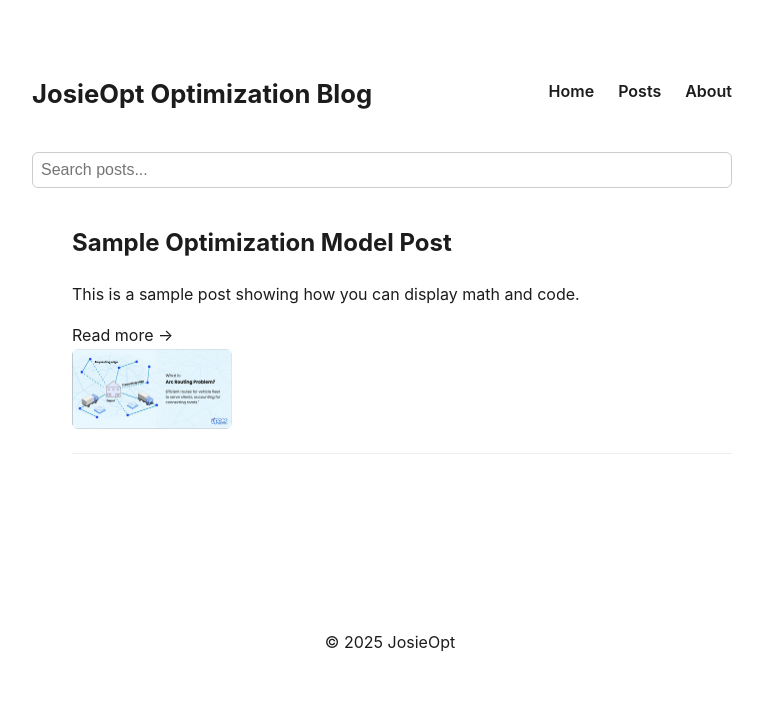
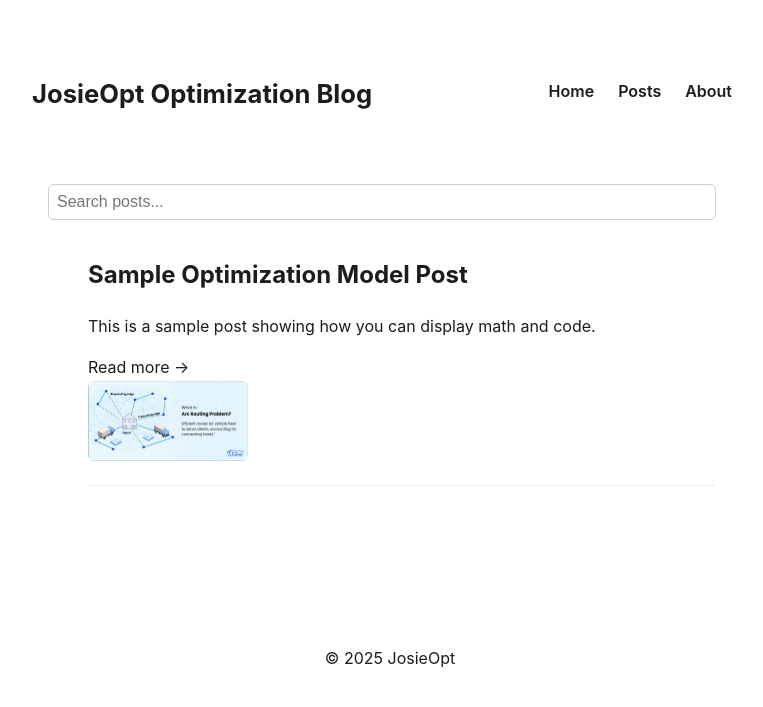
Before and after one commit to josieopt/josieopt.github.io, a Jekyll site: the page built from index.md, in a window 1280 px wide. Shown: the top 707 px of the page, without its empty margins (258-1021 px from the left). Built offline with Jekyll 4.4.1, drawn with Linux system fonts in a browser that asks for light colours; nearby versions of some CDN libraries; a style sheet for code colours, icons or effects is not loaded.

Commit message:
Update index.md

```diff
--- a/index.md
+++ b/index.md
@@ -3,7 +3,7 @@ layout: default
 title: Home
 ---
 
-<main>
+<div class="container">
   <input type="text" id="searchInput" placeholder="Search posts..." onkeyup="filterPosts()">
 
   <ul id="postList">
@@ -24,6 +24,6 @@ title: Home
       </li>
     {% endfor %}
   </ul>
-</main>
+</div>
 
 <script src="search.js"></script>
```
